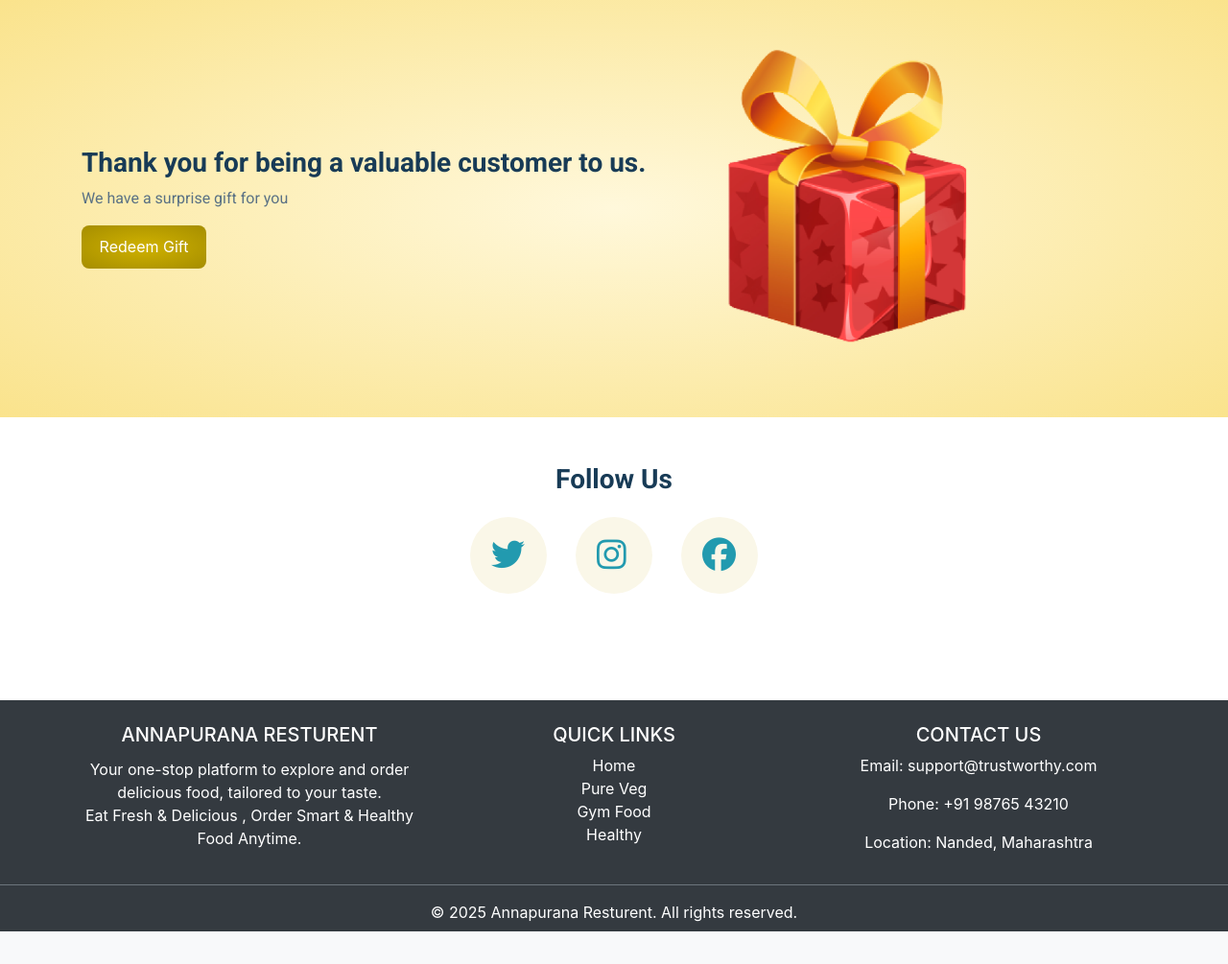
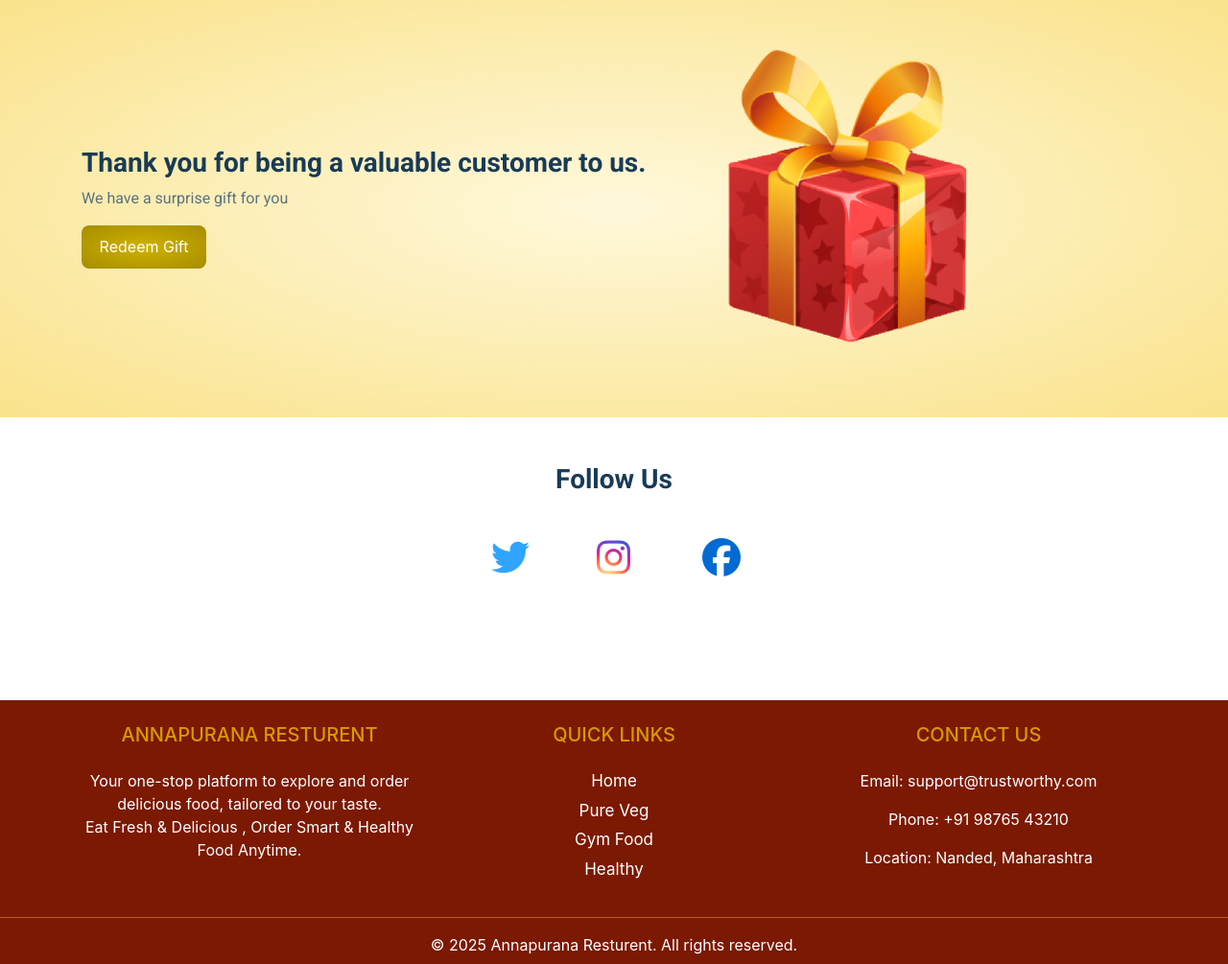
Before and after one commit to Shivamkurunde/Current-Resturent-Project, a Flask app: page / in a window 1280 px wide. Shown: the part 2446-3451 px from the top of the page at 96% size. Before the commit the page ends 3417 px from the top, so only its background shows below. Run offline with Flask 3, Linux system fonts and the light colour scheme; some libraries are stand-ins or nearby versions.

Commit message:
Something commited

```diff
--- a/static/Experiment.css
+++ b/static/Experiment.css
@@ -6,12 +6,12 @@ html {
 .navbar{
     height: 12vh;
 }
-
 .custom-nav-link {
     color: black !important;
     font-family: Roboto;
+    font-weight: 500;
+    font-size: 18px;
 }
-
 .Logo {
     height: 80px;
     width: 80px;
@@ -73,7 +73,7 @@ html {
 }
 
 .banner-button {
-    width: 130px;
+    width: 170px;
     height: 45px;
    background-color:#1dc198;
     border-radius: 8px;
@@ -83,7 +83,7 @@ html {
 }
 
 .banner-outline-button {
-    width: 130px;
+    width: 170px;
     height: 45px;
     background-color: transparent;
     border-radius: 8px;
@@ -328,7 +328,6 @@ button:active {
 }
 
 .follow-us-icon-container {
-    background-color: #faf7e8;
     width: 80px;
     height: 80px;
     border-radius: 40px;
@@ -336,19 +335,60 @@ button:active {
     padding: 22px 16px 14px 22px;
     transition: transform 0.3s ease;
 }
+.Twiteer{
+    color:rgb(47, 165, 255);
+}
+.facebook{
+        color: rgb(2, 106, 209);;
+
+}
+.instagram{
+    background: radial-gradient(circle at 30% 107%,
+    #fdf497 0%,
+    #fdf497 5%,
+    #fd5949 45%,
+    #d6249f 60%,
+    #285AEB 90%);
+}
 .follow-us-icon-container:hover{
     transform: translateY(-5px);
 }
 
 .icon {
-    color: #229aaf;
-    font-size: 35px;
+
+    font-size: 40px;
+}
+.follow-us-icon-container.instagram {
+  /* Remove any existing background/color */
+  background: transparent;
+  position: relative;
+}
+
+.follow-us-icon-container.instagram .icon {
+  /* Apply gradient to the icon */
+  background: radial-gradient(
+    circle at 30% 107%,
+    #fdf497 0%,
+    #fdf497 5%,
+    #fd5949 45%,
+    #d6249f 60%,
+    #285AEB 90%
+  );
+  -webkit-background-clip: text;
+  background-clip: text;
+  color: transparent;
 }
 
 .footer-section {
-    background-color: #0d2436;
+    background-color: rgb(123, 25, 3);
 }
-
+.text-uppercase{
+ color: rgb(216, 152, 4);
+}
+.hite{
+    font-size: 17px;
+    padding-bottom: 5px;
+}
 .footer-section-mail-id {
     color: #959ead;
     font-family: "Roboto";
--- a/templates/home.html
+++ b/templates/home.html
@@ -286,13 +286,13 @@
                     </div>
                     <div class="col-12">
                         <div class="d-flex flex-row justify-content-center">
-                            <a href="https://x.com/" target="_blank" class="follow-us-icon-container">
+                            <a href="https://x.com/" target="_blank" class="follow-us-icon-container Twiteer">
                                 <i class="fab fa-twitter icon"></i>
                             </a>
-                            <a href="https://www.instagram.com/" target="_blank" class="follow-us-icon-container">
-                                <i class="fab fa-instagram icon"></i>
+                            <a href="https://www.instagram.com/" target="_blank" class="follow-us-icon-container instagram">
+                               <span> <i class="fab fa-instagram icon"></i> </span>
                             </a>
-                            <a href="https://www.facebook.com/" target="_blank" class="follow-us-icon-container">
+                            <a href="https://www.facebook.com/" target="_blank" class="follow-us-icon-container facebook ">
                                 <i class="fab fa-facebook icon"></i>
                             </a>
                         </div>
@@ -302,27 +302,27 @@
         </div>
 
 
-        <footer class="bg-dark text-white pt-4 pb-2 mt-5">
-    <div class="container text-center text-md-start">
+<footer class="footer-section text-white pt-4 pb-2 mt-5">
+     <div class="container text-center text-md-start">
         <div class="row">
             <div class="col-md-4 mb-3">
-                <h5 class="text-uppercase pb-1">Annapurana Resturent</h5>
+                <h5 class="text-uppercase pb-3">Annapurana Resturent</h5>
                 <p>Your one-stop platform to explore and order delicious food, tailored to your taste.<br>
                     Eat Fresh & Delicious ,
                     Order Smart & Healthy Food Anytime.
                 </p>
             </div>
             <div class="col-md-4 mb-3">
-                <h5 class="text-uppercase">Quick Links</h5>
+                <h5 class="text-uppercase pb-3">Quick Links</h5>
                 <ul class="list-unstyled">
-                    <li><a href="#" class="text-white text-decoration-none">Home</a></li>
-                    <li><a href="#" class="text-white text-decoration-none">Pure Veg</a></li>
-                    <li><a href="#" class="text-white text-decoration-none">Gym Food</a></li>
-                    <li><a href="#" class="text-white text-decoration-none">Healthy</a></li>
+                    <li class="hite"><a href="#" class="text-white text-decoration-none  ">Home</a></li>
+                    <li class="hite"><a href="#" class="text-white text-decoration-none  ">Pure Veg</a></li>
+                    <li class="hite"><a href="#" class="text-white text-decoration-none  ">Gym Food</a></li>
+                    <li class="hite"><a href="#" class="text-white text-decoration-none  ">Healthy</a></li>
                 </ul>
             </div>
             <div class="col-md-4 mb-3">
-                <h5 class="text-uppercase">Contact Us</h5>
+                <h5 class="text-uppercase pb-3">Contact Us</h5>
                 <p>Email: support@trustworthy.com</p>
                 <p>Phone: +91 98765 43210</p>
                 <p>Location: Nanded, Maharashtra</p>
```
